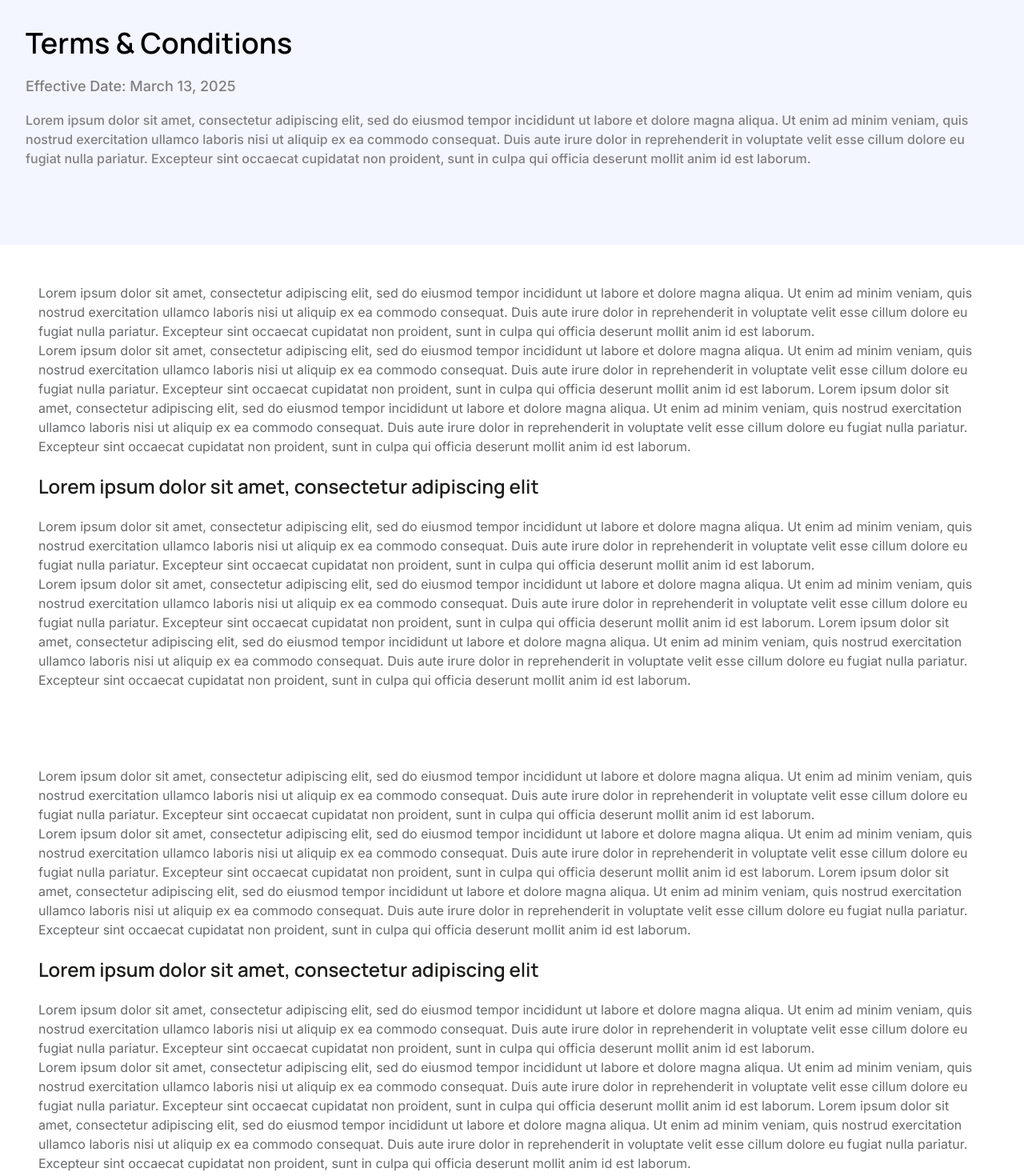
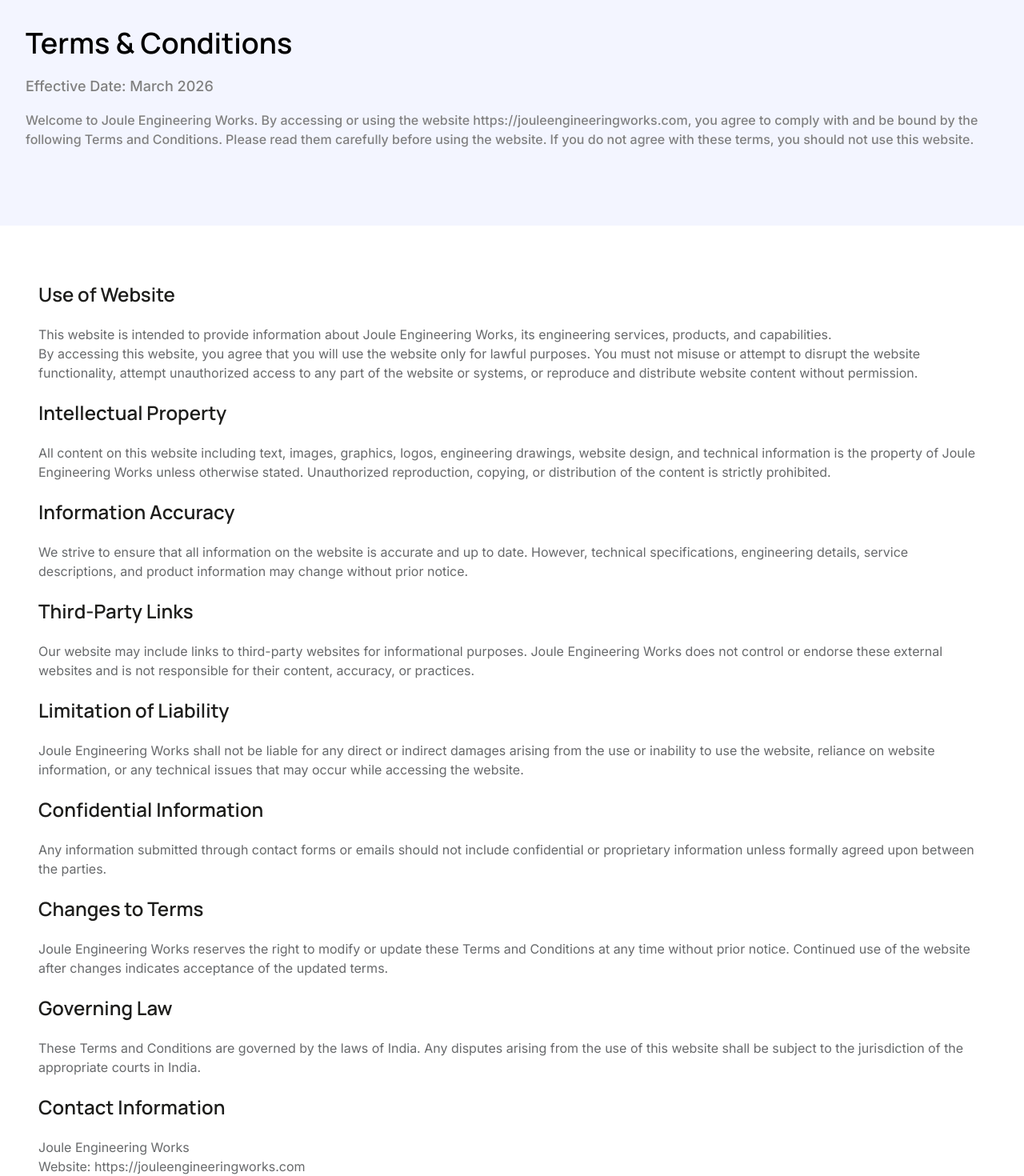
Before and after one commit to akshay-invennico/joule-engineering, a Next.js app: page /terms-and-conditions in a window 1280 px wide. Shown: the part 180-1650 px from the top of the page at 80% size. Built offline with nearby package versions, Linux system fonts and the light colour scheme.

Commit message:
feat: updated the content of terms and policy

```diff
--- a/src/app/privacy-policy/Content.tsx
+++ b/src/app/privacy-policy/Content.tsx
@@ -1,26 +1,82 @@
-import React from 'react'
+import React from 'react';
 
 const Content = () => {
-  const heading = 'text-[#1D1D1B] text-2xl font-semibold leading-[28px] my-6'
+  const heading = 'text-[#1D1D1B] text-2xl font-semibold leading-[28px] my-6';
+
   return (
-    <div className='p-6 sm:p-12 text-[#67696B]'>
+    <div className="p-6 sm:p-12 text-[#67696B]">
+      <h1 className={heading}>Information We Collect</h1>
 
-      <p>Lorem ipsum dolor sit amet, consectetur adipiscing elit, sed do eiusmod tempor incididunt ut labore et dolore magna aliqua. Ut enim ad minim veniam, quis nostrud exercitation ullamco laboris nisi ut aliquip ex ea commodo consequat. Duis aute irure dolor in reprehenderit in voluptate velit esse cillum dolore eu fugiat nulla pariatur. Excepteur sint occaecat cupidatat non proident, sunt in culpa qui officia deserunt mollit anim id est laborum.</p>
+      <p>
+        We may collect personal information such as name, email address, phone
+        number, company name, and inquiry details when users submit forms.
+      </p>
 
+      <p>
+        We may also collect technical information including IP address, browser
+        type, device information, pages visited, and time spent on the website.
+      </p>
 
-      <p>Lorem ipsum dolor sit amet, consectetur adipiscing elit, sed do eiusmod tempor incididunt ut labore et dolore magna aliqua. Ut enim ad minim veniam, quis nostrud exercitation ullamco laboris nisi ut aliquip ex ea commodo consequat. Duis aute irure dolor in reprehenderit in voluptate velit esse cillum dolore eu fugiat nulla pariatur. Excepteur sint occaecat cupidatat non proident, sunt in culpa qui officia deserunt mollit anim id est laborum. Lorem ipsum dolor sit amet, consectetur adipiscing elit, sed do eiusmod tempor incididunt ut labore et dolore magna aliqua. Ut enim ad minim veniam, quis nostrud exercitation ullamco laboris nisi ut aliquip ex ea commodo consequat. Duis aute irure dolor in reprehenderit in voluptate velit esse cillum dolore eu fugiat nulla pariatur. Excepteur sint occaecat cupidatat non proident, sunt in culpa qui officia deserunt mollit anim id est laborum.</p>
+      <h1 className={heading}>How We Use Your Information</h1>
 
+      <p>
+        The information collected is used to respond to inquiries, provide
+        service information, improve website performance, communicate with
+        clients, and maintain internal records.
+      </p>
 
-      <h1 className={heading}>Lorem ipsum dolor sit amet, consectetur adipiscing elit</h1>
+      <h1 className={heading}>Cookies</h1>
 
-      <p>Lorem ipsum dolor sit amet, consectetur adipiscing elit, sed do eiusmod tempor incididunt ut labore et dolore magna aliqua. Ut enim ad minim veniam, quis nostrud exercitation ullamco laboris nisi ut aliquip ex ea commodo consequat. Duis aute irure dolor in reprehenderit in voluptate velit esse cillum dolore eu fugiat nulla pariatur. Excepteur sint occaecat cupidatat non proident, sunt in culpa qui officia deserunt mollit anim id est laborum.</p>
+      <p>
+        Our website may use cookies to enhance user experience, understand
+        website traffic, and improve overall website performance. Users can
+        choose to disable cookies through their browser settings if they prefer
+        not to allow them.
+      </p>
 
+      <h1 className={heading}>Data Protection</h1>
 
-      <p>Lorem ipsum dolor sit amet, consectetur adipiscing elit, sed do eiusmod tempor incididunt ut labore et dolore magna aliqua. Ut enim ad minim veniam, quis nostrud exercitation ullamco laboris nisi ut aliquip ex ea commodo consequat. Duis aute irure dolor in reprehenderit in voluptate velit esse cillum dolore eu fugiat nulla pariatur. Excepteur sint occaecat cupidatat non proident, sunt in culpa qui officia deserunt mollit anim id est laborum. Lorem ipsum dolor sit amet, consectetur adipiscing elit, sed do eiusmod tempor incididunt ut labore et dolore magna aliqua. Ut enim ad minim veniam, quis nostrud exercitation ullamco laboris nisi ut aliquip ex ea commodo consequat. Duis aute irure dolor in reprehenderit in voluptate velit esse cillum dolore eu fugiat nulla pariatur. Excepteur sint occaecat cupidatat non proident, sunt in culpa qui officia deserunt mollit anim id est laborum.</p>
+      <p>
+        We take reasonable measures to protect user information from
+        unauthorized access, data loss, or misuse. However, it is important to
+        note that no method of internet transmission or electronic storage is
+        completely secure.
+      </p>
 
+      <h1 className={heading}>Third-Party Services</h1>
 
+      <p>
+        Our website may use third-party services such as analytics tools,
+        hosting providers, or form processing tools. These services may collect
+        limited data necessary to perform their functions and improve the
+        website experience.
+      </p>
+
+      <h1 className={heading}>External Links</h1>
+
+      <p>
+        Our website may contain links to other websites for additional
+        information. We are not responsible for the privacy practices or
+        content of external websites.
+      </p>
+
+      <h1 className={heading}>Updates to This Policy</h1>
+
+      <p>
+        Joule Engineering Works may update this Privacy Policy from time to
+        time. Any changes will be posted on this page so users are encouraged to
+        review it periodically.
+      </p>
+
+      <h1 className={heading}>Contact Us</h1>
+
+      <p>
+        Joule Engineering Works <br />
+        Website: https://jouleengineeringworks.com <br />
+        Email: joule.engg@gmail.com
+      </p>
     </div>
-  )
-}
+  );
+};
 
-export default Content
+export default Content;
--- a/src/app/privacy-policy/Hero.tsx
+++ b/src/app/privacy-policy/Hero.tsx
@@ -10,8 +10,8 @@
 
 const data: Data = {
   title: "Privacy Policy",
-  subtitle: "Effective Date: March 13, 2025",
-  paragraph: "Lorem ipsum dolor sit amet, consectetur adipiscing elit, sed do eiusmod tempor incididunt ut labore et dolore magna aliqua. Ut enim ad minim veniam, quis nostrud exercitation ullamco laboris nisi ut aliquip ex ea commodo consequat. Duis aute irure dolor in reprehenderit in voluptate velit esse cillum dolore eu fugiat nulla pariatur. Excepteur sint occaecat cupidatat non proident, sunt in culpa qui officia deserunt mollit anim id est laborum."
+  subtitle: "Effective Date: March 2026",
+  paragraph: "At Joule Engineering Works, we respect your privacy. This Privacy Policy explains how we collect, use, and protect your information when you visit https://jouleengineeringworks.com."
 };
 
 const Hero = () => {
--- a/src/app/privacy-policy/page.tsx
+++ b/src/app/privacy-policy/page.tsx
@@ -7,8 +7,6 @@
     <div>
       <Hero />
       <Content />
-      <Content />
-      <Content />
     </div>
   )
 }
--- /dev/null
+++ b/src/app/terms-and-conditions/Content.tsx
@@ -0,0 +1,97 @@
+import React from 'react';
+
+const Content = () => {
+  const heading = 'text-[#1D1D1B] text-2xl font-semibold leading-[28px] my-6';
+
+  return (
+    <div className="p-6 sm:p-12 text-[#67696B]">
+
+
+      <h1 className={heading}>Use of Website</h1>
+
+      <p>
+        This website is intended to provide information about Joule Engineering
+        Works, its engineering services, products, and capabilities.
+      </p>
+
+      <p>
+        By accessing this website, you agree that you will use the website only
+        for lawful purposes. You must not misuse or attempt to disrupt the
+        website functionality, attempt unauthorized access to any part of the
+        website or systems, or reproduce and distribute website content without
+        permission.
+      </p>
+
+      <h1 className={heading}>Intellectual Property</h1>
+
+      <p>
+        All content on this website including text, images, graphics, logos,
+        engineering drawings, website design, and technical information is the
+        property of Joule Engineering Works unless otherwise stated.
+        Unauthorized reproduction, copying, or distribution of the content is
+        strictly prohibited.
+      </p>
+
+      <h1 className={heading}>Information Accuracy</h1>
+
+      <p>
+        We strive to ensure that all information on the website is accurate and
+        up to date. However, technical specifications, engineering details,
+        service descriptions, and product information may change without prior
+        notice.
+      </p>
+
+      <h1 className={heading}>Third-Party Links</h1>
+
+      <p>
+        Our website may include links to third-party websites for informational
+        purposes. Joule Engineering Works does not control or endorse these
+        external websites and is not responsible for their content, accuracy,
+        or practices.
+      </p>
+
+      <h1 className={heading}>Limitation of Liability</h1>
+
+      <p>
+        Joule Engineering Works shall not be liable for any direct or indirect
+        damages arising from the use or inability to use the website, reliance
+        on website information, or any technical issues that may occur while
+        accessing the website.
+      </p>
+
+      <h1 className={heading}>Confidential Information</h1>
+
+      <p>
+        Any information submitted through contact forms or emails should not
+        include confidential or proprietary information unless formally agreed
+        upon between the parties.
+      </p>
+
+      <h1 className={heading}>Changes to Terms</h1>
+
+      <p>
+        Joule Engineering Works reserves the right to modify or update these
+        Terms and Conditions at any time without prior notice. Continued use of
+        the website after changes indicates acceptance of the updated terms.
+      </p>
+
+      <h1 className={heading}>Governing Law</h1>
+
+      <p>
+        These Terms and Conditions are governed by the laws of India. Any
+        disputes arising from the use of this website shall be subject to the
+        jurisdiction of the appropriate courts in India.
+      </p>
+
+      <h1 className={heading}>Contact Information</h1>
+
+      <p>
+        Joule Engineering Works <br />
+        Website: https://jouleengineeringworks.com <br />
+        Email: joule.engg@gmail.com
+      </p>
+    </div>
+  );
+};
+
+export default Content;
--- a/src/app/terms-and-conditions/Hero.tsx
+++ b/src/app/terms-and-conditions/Hero.tsx
@@ -1,6 +1,6 @@
-"use client";
+'use client';
 
-import React from "react";
+import React from 'react';
 
 interface Data {
   title: string;
@@ -9,9 +9,10 @@
 }
 
 const data: Data = {
-  title: "Terms & Conditions",
-  subtitle: "Effective Date: March 13, 2025",
-  paragraph: "Lorem ipsum dolor sit amet, consectetur adipiscing elit, sed do eiusmod tempor incididunt ut labore et dolore magna aliqua. Ut enim ad minim veniam, quis nostrud exercitation ullamco laboris nisi ut aliquip ex ea commodo consequat. Duis aute irure dolor in reprehenderit in voluptate velit esse cillum dolore eu fugiat nulla pariatur. Excepteur sint occaecat cupidatat non proident, sunt in culpa qui officia deserunt mollit anim id est laborum."
+  title: 'Terms & Conditions',
+  subtitle: 'Effective Date: March 2026',
+  paragraph:
+    'Welcome to Joule Engineering Works. By accessing or using the website https://jouleengineeringworks.com, you agree to comply with and be bound by the following Terms and Conditions. Please read them carefully before using the website. If you do not agree with these terms, you should not use this website.',
 };
 
 const Hero = () => {
--- a/src/app/terms-and-conditions/page.tsx
+++ b/src/app/terms-and-conditions/page.tsx
@@ -1,14 +1,12 @@
 import React from 'react'
 import Hero from './Hero'
-import Content from '../privacy-policy/Content'
+import Content from './Content'
 
 const page = () => {
   return (
     <div>
       <Hero />
       <Content />
-      <Content />
-      <Content />
     </div>
   )
 }
--- a/src/components/shared/subHeader/SubHeader.tsx
+++ b/src/components/shared/subHeader/SubHeader.tsx
@@ -41,7 +41,7 @@
 
         <div className="hidden md:flex items-center gap-2">
           <MapPin size={13} className="text-[#808080] shrink-0" />
-          <span>Capital Office, 124 City Road, Vadodara</span>
+          <span>SME-1/24, GIDC HALOL MASWAD, HALOL, Panchmahals, Gujarat</span>
         </div>
       </div>
     </div>
```
Also changed, not shown: src/components/shared/footer/Footer.tsx (+1 -8 lines).
